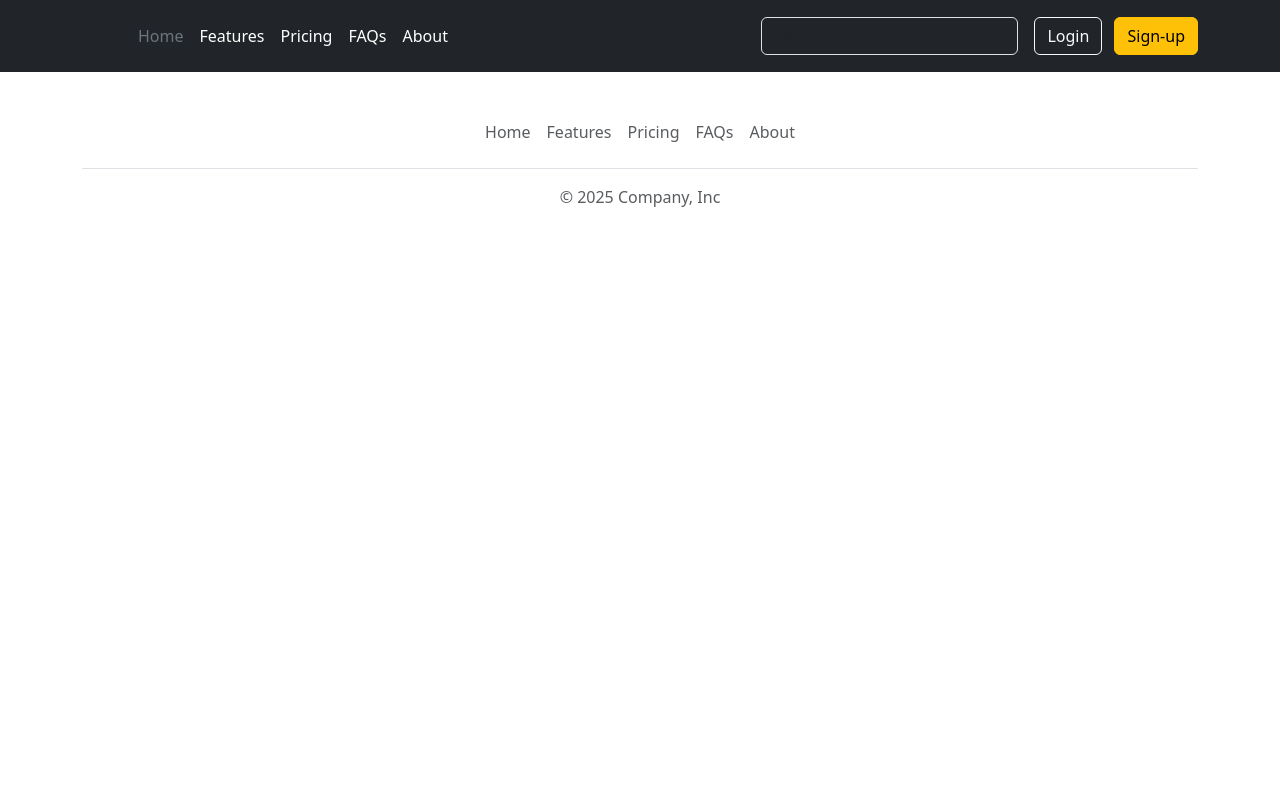
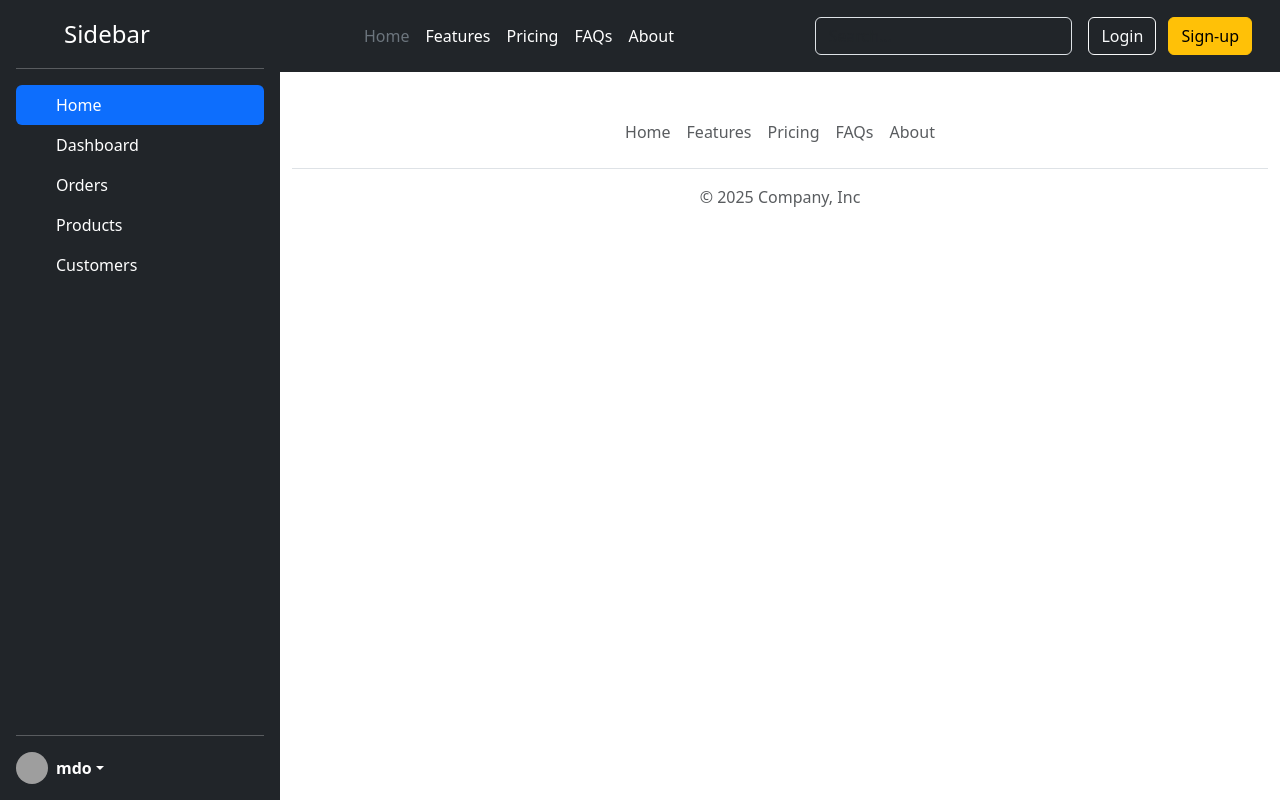
Before and after one commit to shubhamax7/social-media, a React (Vite) app: page / in a window 1280 px wide. Built offline with nearby package versions, Linux system fonts and the light colour scheme; grey boxes are pictures that could not be loaded.

Commit message:
Add sidebar and fixed UI

```diff
--- a/src/App.css
+++ b/src/App.css
@@ -0,0 +1,11 @@
+.app-cntainer{
+  display: flex;
+}
+
+.content{
+  width: 100%;
+}
+
+.sidebar{
+  min-height: 800px;
+}
--- a/src/App.jsx
+++ b/src/App.jsx
@@ -2,13 +2,17 @@
 import "./App.css";
 import Header from "./components/header";
 import Footer from "./components/Footer";
+import Sidebar from "./components/Sidebar";
 
 function App() {
   return (
-    <>
-      <Header></Header>
-      <Footer></Footer>
-    </>
+    <div className="app-cntainer">
+      <Sidebar></Sidebar>
+      <div className="content">
+        <Header></Header>
+        <Footer></Footer>
+      </div>
+    </div>
   );
 }
 
--- a/src/components/Header.jsx
+++ b/src/components/Header.jsx
@@ -18,7 +18,7 @@
               role="img"
               aria-label="Bootstrap"
             >
-              <use xlink:href="#bootstrap"></use>
+              <use xlinkHref="#bootstrap"></use>
             </svg>{" "}
           </a>{" "}
           <ul class="nav col-12 col-lg-auto me-lg-auto mb-2 justify-content-center mb-md-0">
--- /dev/null
+++ b/src/components/Sidebar.jsx
@@ -0,0 +1,147 @@
+const Sidebar = () => {
+  return (
+    <div
+      class="d-flex flex-column flex-shrink-0 p-3 text-bg-dark sidebar"
+      style={{ width: "280px" }}
+    >
+      {" "}
+      <a
+        href="/"
+        class="d-flex align-items-center mb-3 mb-md-0 me-md-auto text-white text-decoration-none"
+      >
+        {" "}
+        <svg class="bi pe-none me-2" width="40" height="32" aria-hidden="true">
+          <use xlinkHref="#bootstrap"></use>
+        </svg>{" "}
+        <span class="fs-4">Sidebar</span>{" "}
+      </a>{" "}
+      <hr />{" "}
+      <ul class="nav nav-pills flex-column mb-auto">
+        {" "}
+        <li class="nav-item">
+          {" "}
+          <a href="#" class="nav-link active" aria-current="page">
+            {" "}
+            <svg
+              class="bi pe-none me-2"
+              width="16"
+              height="16"
+              aria-hidden="true"
+            >
+              <use xlinkHref="#home"></use>
+            </svg>
+            Home
+          </a>{" "}
+        </li>{" "}
+        <li>
+          {" "}
+          <a href="#" class="nav-link text-white">
+            {" "}
+            <svg
+              class="bi pe-none me-2"
+              width="16"
+              height="16"
+              aria-hidden="true"
+            >
+              <use xlinkHref="#speedometer2"></use>
+            </svg>
+            Dashboard
+          </a>{" "}
+        </li>{" "}
+        <li>
+          {" "}
+          <a href="#" class="nav-link text-white">
+            {" "}
+            <svg
+              class="bi pe-none me-2"
+              width="16"
+              height="16"
+              aria-hidden="true"
+            >
+              <use xlinkHref="#table"></use>
+            </svg>
+            Orders
+          </a>{" "}
+        </li>{" "}
+        <li>
+          {" "}
+          <a href="#" class="nav-link text-white">
+            {" "}
+            <svg
+              class="bi pe-none me-2"
+              width="16"
+              height="16"
+              aria-hidden="true"
+            >
+              <use xlinkHref="#grid"></use>
+            </svg>
+            Products
+          </a>{" "}
+        </li>{" "}
+        <li>
+          {" "}
+          <a href="#" class="nav-link text-white">
+            {" "}
+            <svg
+              class="bi pe-none me-2"
+              width="16"
+              height="16"
+              aria-hidden="true"
+            >
+              <use xlinkHref="#people-circle"></use>
+            </svg>
+            Customers
+          </a>{" "}
+        </li>{" "}
+      </ul>{" "}
+      <hr />{" "}
+      <div class="dropdown">
+        {" "}
+        <a
+          href="#"
+          class="d-flex align-items-center text-white text-decoration-none dropdown-toggle"
+          data-bs-toggle="dropdown"
+          aria-expanded="false"
+        >
+          {" "}
+          <img
+            src="https://github.com/mdo.png"
+            alt=""
+            width="32"
+            height="32"
+            class="rounded-circle me-2"
+          />{" "}
+          <strong>mdo</strong>{" "}
+        </a>{" "}
+        <ul class="dropdown-menu dropdown-menu-dark text-small shadow">
+          {" "}
+          <li>
+            <a class="dropdown-item" href="#">
+              New project...
+            </a>
+          </li>{" "}
+          <li>
+            <a class="dropdown-item" href="#">
+              Settings
+            </a>
+          </li>{" "}
+          <li>
+            <a class="dropdown-item" href="#">
+              Profile
+            </a>
+          </li>{" "}
+          <li>
+            <hr class="dropdown-divider" />
+          </li>{" "}
+          <li>
+            <a class="dropdown-item" href="#">
+              Sign out
+            </a>
+          </li>{" "}
+        </ul>{" "}
+      </div>{" "}
+    </div>
+  );
+};
+
+export default Sidebar;
```
